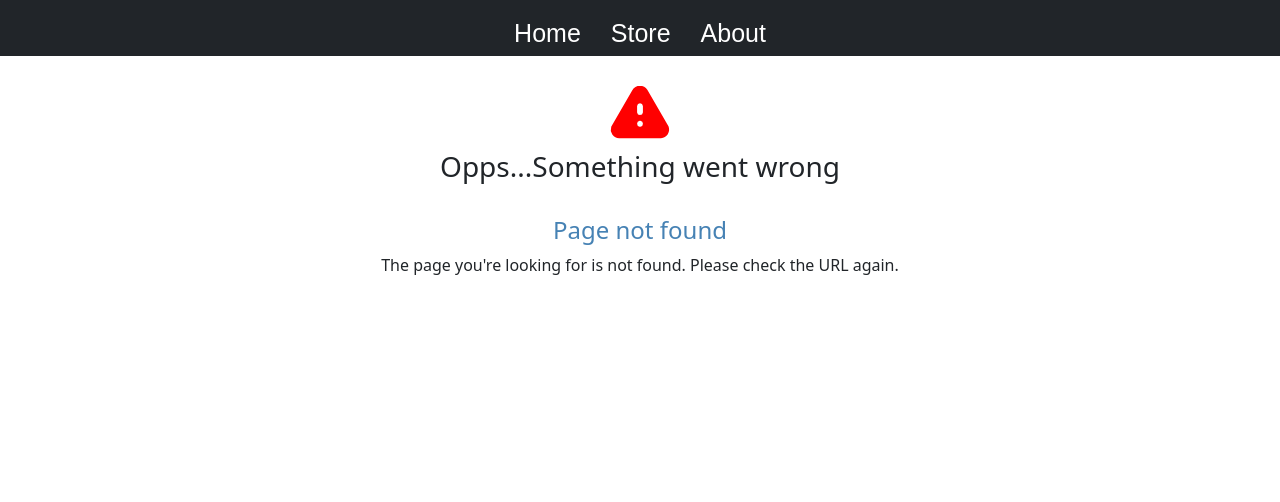
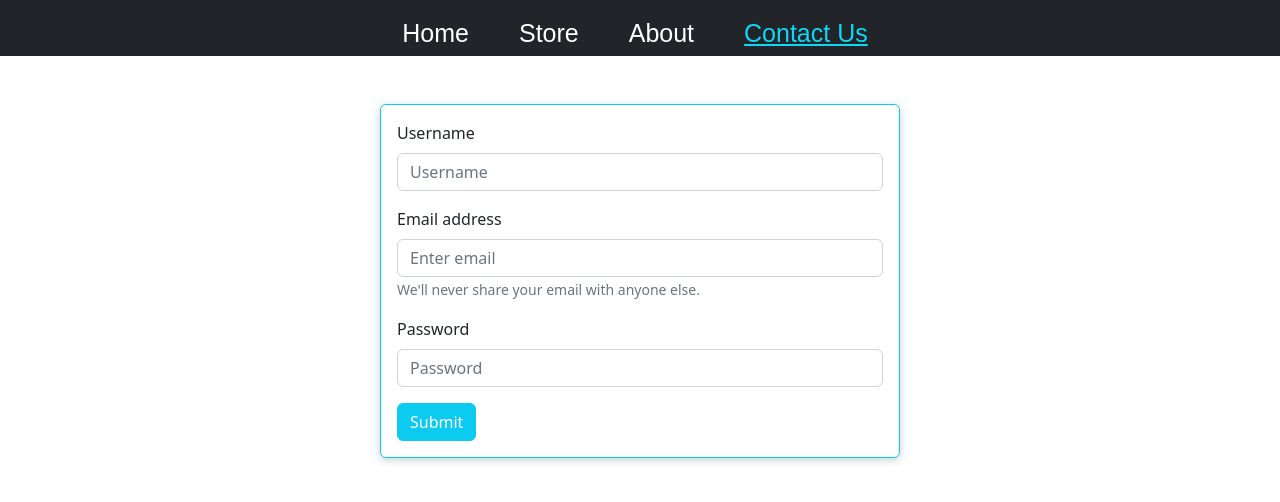
Before and after one commit to Mamuni98/E-Commerce-site, a React (Create React App) app: page /contact in a window 1280 px wide. Before the commit this address had no page. Shown: the top 502 px of the page. Built offline with nearby package versions, Linux system fonts and the light colour scheme.

Commit message:
ContactUs_Page

```diff
--- a/package.json
+++ b/package.json
@@ -6,12 +6,13 @@
     "@testing-library/jest-dom": "^5.16.5",
     "@testing-library/react": "^13.4.0",
     "@testing-library/user-event": "^13.5.0",
+    "axios": "^1.4.0",
     "bootstrap": "^5.2.3",
     "react": "^18.2.0",
     "react-bootstrap": "^2.7.4",
     "react-dom": "^18.2.0",
     "react-icons": "^4.8.0",
-    "react-router-dom": "^6.11.1",
+    "react-router-dom": "^6.11.2",
     "react-scripts": "5.0.1",
     "source-map-loader": "^4.0.1",
     "web-vitals": "^2.1.4"
@@ -41,6 +42,7 @@
     ]
   },
   "devDependencies": {
+    "@types/react-router-dom": "^5.3.3",
     "cross-env": "^7.0.3"
   }
 }
--- a/src/App.js
+++ b/src/App.js
@@ -1,25 +1,13 @@
 import React, { useState } from "react";
-import { BrowserRouter, Routes, Route } from "react-router-dom";
+import { Route, Routes } from "react-router-dom";
 import Home from "./Components/Home/Home";
 import Store from "./Components/Store/Store";
 import About from "./Components/About/About";
 import CartModal from "./Components/Cart/CartModal";
-//import RootLayout from "./Components/Navbar/RootLayout";
 import ErrorPage from "./Components/Error/ErrorPage";
 import TheNavbar from "./Components/Navbar/TheNavbar";
-// const routes = createBrowserRouter([
-//   {
-//     path: "/",
-//     element: <RootLayout />,
-//     errorElement: <ErrorPage />,
-//     children: [
-//       { path: "/", element: <Home /> },
-//       { path: "/store", element: <Store /> },
-//       { path: "/about", element: <About /> },
-//       { path: "/cart", element: <CartModal /> },
-//     ],
-//   },
-// ]);
+import ContactUs from "./Components/ContactUs/ContactUs";
+import axios from "axios";
 
 function App() {
   const [show, setShow] = useState(false);
@@ -29,20 +17,33 @@ function App() {
   const hideCartHandler = () => {
     setShow(false);
   };
+  const saveUserDetailHandler = async (detail) => {
+    try {
+      //console.log(detail);
+      const response = await axios.post(
+        "https://e-commerce-cad78-default-rtdb.firebaseio.com/e-commerce.json",
+        detail
+      );
+      console.log(response);
+    } catch (error) {
+      console.log(error);
+    }
+  };
   return (
-    <BrowserRouter>
     <>
       <TheNavbar />
-        <CartModal onShow={show} Hide={hideCartHandler}/>
+      <CartModal onShow={show} Hide={hideCartHandler} />
       <Routes>
         <Route path="/" element={<Home />} />
-          {/* <Route path="/cart" element={<CartModal onShow={show} Hide={hideCartHandler}/>} /> */}
-          <Route path="/store" element={<Store showCart={showCartHandler}/>} />
+        <Route path="/store" element={<Store showCart={showCartHandler} />} />
         <Route path="/about" element={<About />} />
+        <Route
+          path="/contact"
+          element={<ContactUs userDetail={saveUserDetailHandler} />}
+        />
         <Route path="*" element={<ErrorPage />} />
       </Routes>
     </>
-    </BrowserRouter>
   );
 }
 
--- /dev/null
+++ b/src/Components/ContactUs/ContactUs.js
@@ -0,0 +1,57 @@
+import { Container, Form, Button, Card } from "react-bootstrap";
+import React, { useRef } from "react";
+
+const ContactUs = (props) => {
+  const nameRef = useRef();
+  const emailRef = useRef();
+  const passwordRef = useRef();
+  const formSubmitHandler = (event) => {
+    event.preventDefault();
+    const details = {
+      name: nameRef.current.value,
+      email: emailRef.current.value,
+      password: passwordRef.current.value,
+    };
+    props.userDetail(details);
+    event.target.reset();
+  };
+  return (
+    <Container className="w-50">
+      <Card
+        border="info"
+        className="m-5 p-3"
+        style={{ boxShadow: "0 2px 8px rgba(12, 89, 108, 0.26)" }}
+      >
+        <Form onSubmit={formSubmitHandler}>
+          <Form.Group className="mb-3" controlId="formUserName">
+            <Form.Label>Username</Form.Label>
+            <Form.Control type="text" placeholder="Username" ref={nameRef} />
+          </Form.Group>
+          <Form.Group className="mb-3" controlId="formBasicEmail">
+            <Form.Label>Email address</Form.Label>
+            <Form.Control
+              type="email"
+              placeholder="Enter email"
+              ref={emailRef}
+            />
+            <Form.Text className="text-muted">
+              We'll never share your email with anyone else.
+            </Form.Text>
+          </Form.Group>
+          <Form.Group className="mb-3" controlId="formBasicPassword">
+            <Form.Label>Password</Form.Label>
+            <Form.Control
+              type="password"
+              placeholder="Password"
+              ref={passwordRef}
+            />
+          </Form.Group>
+          <Button variant="info" className="text-white" type="submit">
+            Submit
+          </Button>
+        </Form>
+      </Card>
+    </Container>
+  );
+};
+export default ContactUs;
--- a/src/Components/Home/Home.js
+++ b/src/Components/Home/Home.js
@@ -32,7 +32,7 @@ const Home = () => {
           </div>
         </Container>
       </Navbar>
-      <Container>
+      <Container className="px-4">
       <div className={classes.items}>
         <h2>TOUR</h2>
         <div>
--- a/src/Components/Home/Home.module.css
+++ b/src/Components/Home/Home.module.css
@@ -9,12 +9,13 @@ padding: 2rem;
     flex: 80%;
     flex-direction: column;
     margin-bottom: 80px;
+    padding: 3rem;
 }
 .items h2{
     margin-inline: auto;
     text-align: center;
     font: 40px Franklin Gothic;
-    padding: 1.5rem;
+    margin-bottom: 3rem;
 }
 .items div{
     display: flex;
--- a/src/Components/Navbar/TheNavbar.js
+++ b/src/Components/Navbar/TheNavbar.js
@@ -37,6 +37,14 @@ const TheNavbar = () => {
               >
                 About
               </NavLink>
+              <NavLink
+                to="/contact"
+                className={({ isActive }) =>
+                  isActive ? classes.active : undefined
+                }
+              >
+                Contact Us
+              </NavLink>
             </Nav>
           </Navbar.Collapse>
         </Container>
@@ -45,3 +53,4 @@ const TheNavbar = () => {
   );
 };
 export default TheNavbar;
+//activeClassName={classes.active}---> Version 5 react-router-dom
--- a/src/Components/Navbar/TheNavbar.module.css
+++ b/src/Components/Navbar/TheNavbar.module.css
@@ -6,8 +6,8 @@
 
 .list a{
   font: 25px Arial;
-  margin-left: 15px;
-  margin-right: 15px;
+  margin-left: 20px;
+  margin-right: 30px;
   color: white;
   text-decoration: none;
 }
@@ -15,8 +15,3 @@
   color:rgb(16, 214, 244);
   text-decoration: underline;
 }
-/* .carticon{
-  position:fixed;
-  right:0;
-  top: 0.2cm;
-} */
--- a/src/Components/Store/Product.module.css
+++ b/src/Components/Store/Product.module.css
@@ -1,15 +1,26 @@
 .card {
- border-color: white;
+  border-color: white;
   margin: 50px;
 }
 .card-body {
   width: 290px;
   height: 290px;
 }
+/* .card-body img {
+  transform-origin: center center;
+  object-fit: cover;
+  height: 100%;
+  width: 100%;
+  transition: ease-in 0.5s;
+  filter: brightness(100%);
+}
+.card-body:hover img {
+  transform: scale(1.1);
+  filter: brightness(130%);
+} */
 .title {
   text-align: center;
 }
 .addcart {
   margin-left: 97px;
-  color: white;
 }
```
Also changed, not shown: src/Components/Navbar/RootLayout.js (deleted, +0 -10 lines), src/index.js (+23 -0 lines), 1 other file (tests, documents, lock files or other folders). Lines whose indentation alone changed are shown as unchanged.
